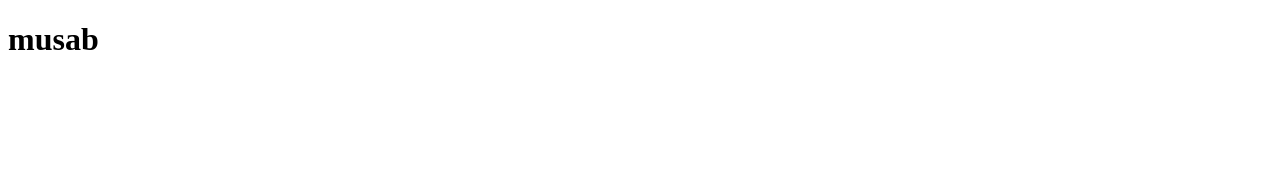
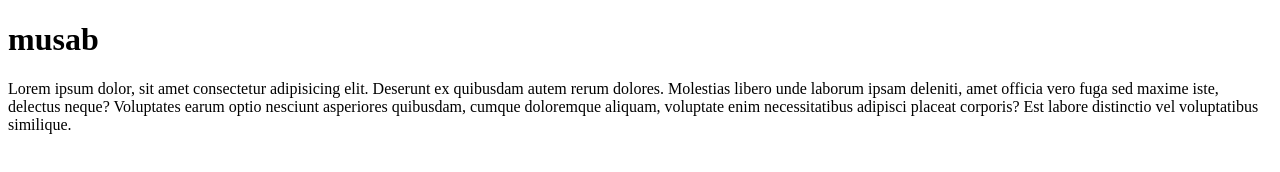
Before and after one commit to nakibmusab/first-project, a plain HTML site: page index.html in a window 1280 px wide. Drawn offline with Linux system fonts and the light colour scheme.

Commit message:
ptag-added

```diff
--- a/index.html
+++ b/index.html
@@ -7,5 +7,6 @@
 </head>
 <body>
     <h1>musab</h1>
+    <p>Lorem ipsum dolor, sit amet consectetur adipisicing elit. Deserunt ex quibusdam autem rerum dolores. Molestias libero unde laborum ipsam deleniti, amet officia vero fuga sed maxime iste, delectus neque? Voluptates earum optio nesciunt asperiores quibusdam, cumque doloremque aliquam, voluptate enim necessitatibus adipisci placeat corporis? Est labore distinctio vel voluptatibus similique.</p>
 </body>
 </html>
```
